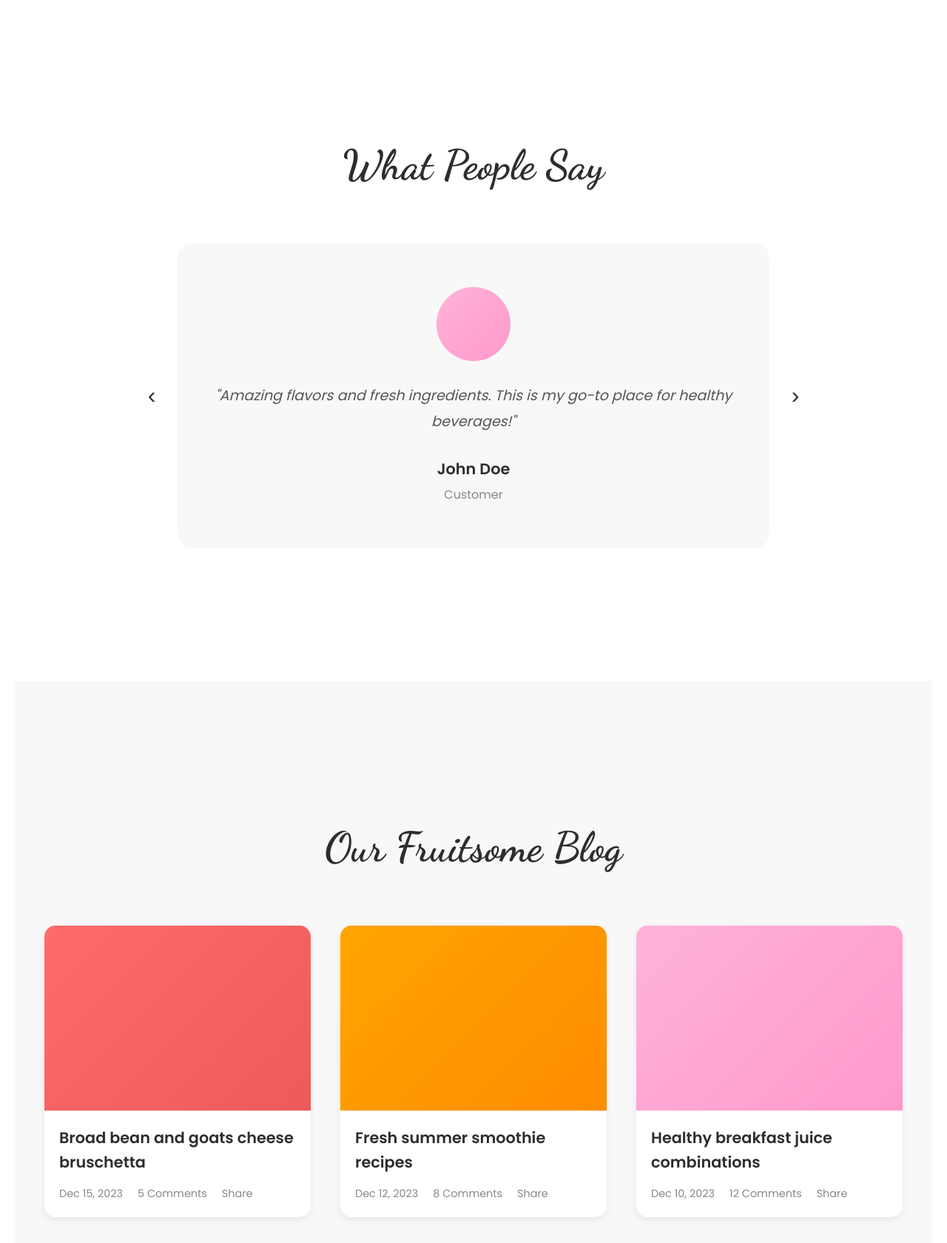
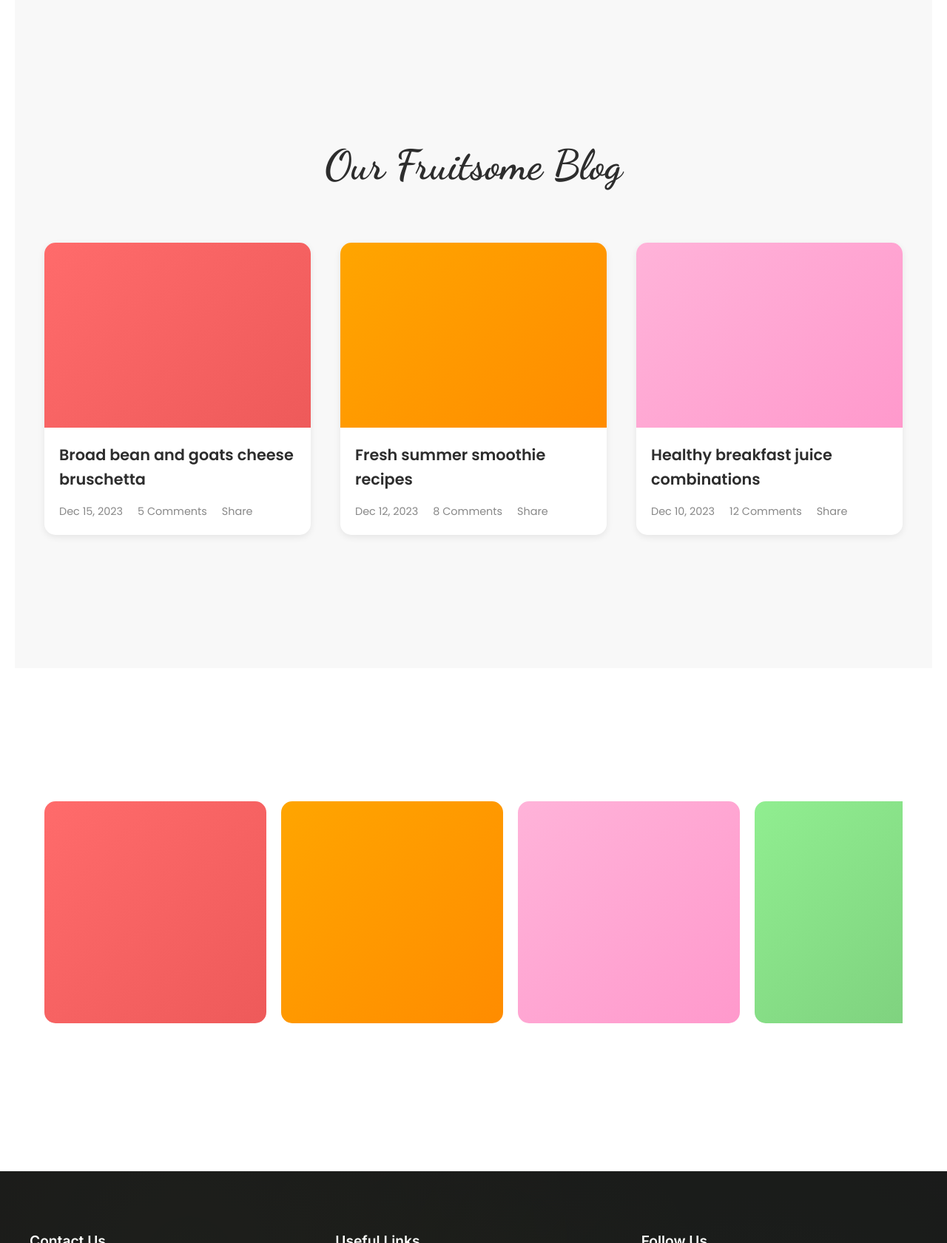
Before and after one commit to akiuser10/Chef-Bartender, a Flask app: page / in a window 1280 px wide; the page is wider, and only the part inside the window is pictured. Shown: the part 4820-6500 px from the top of that part at 74% size. Run offline with Flask 3, Linux system fonts and the light colour scheme; data that the repository does not hold is empty.

Commit message:
Remove testimonials section from homepage

```diff
--- a/templates/index.html
+++ b/templates/index.html
@@ -147,23 +147,6 @@
     </div>
 </section>
 
-<!-- Testimonials Section -->
-<section class="testimonials-section">
-    <div class="section-container">
-        <h2 class="section-title">What People Say</h2>
-        <div class="testimonial-slider">
-            <div class="testimonial-card active">
-                <div class="testimonial-avatar"></div>
-                <p class="testimonial-quote">"Amazing flavors and fresh ingredients. This is my go-to place for healthy beverages!"</p>
-                <h4 class="testimonial-name">John Doe</h4>
-                <p class="testimonial-role">Customer</p>
-            </div>
-            <button class="carousel-nav-foodility testimonial-prev">‹</button>
-            <button class="carousel-nav-foodility testimonial-next">›</button>
-        </div>
-    </div>
-</section>
-
 <!-- Blog Section -->
 <section class="blog-section">
     <div class="section-container">
```
